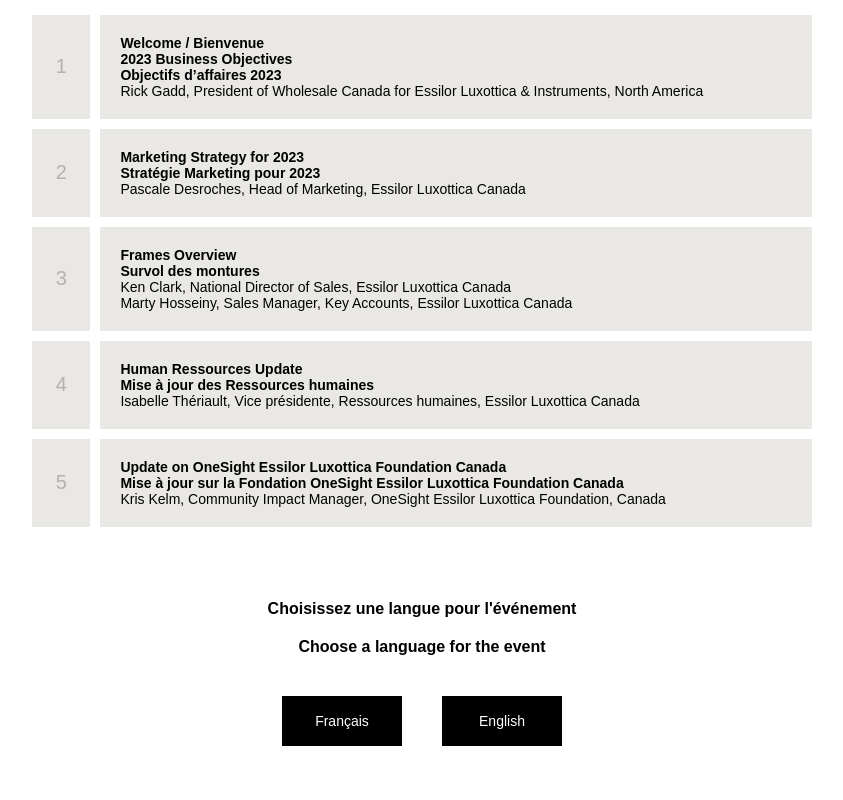
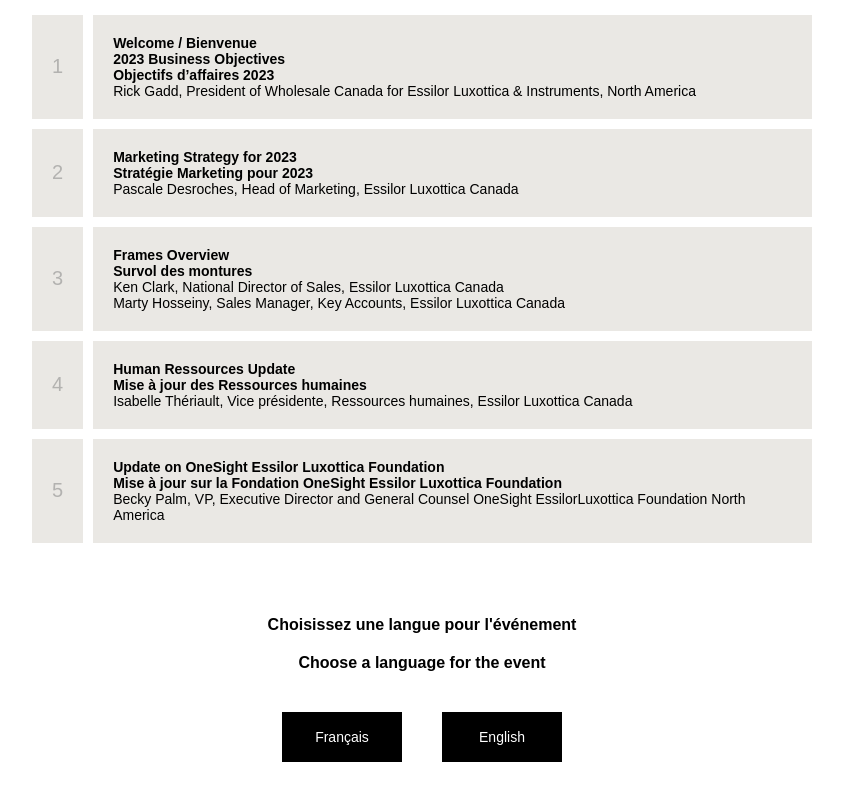
Before and after one commit to TeamOkto/box-el, a React (Create React App) app: page / in a window 1280 px wide. Shown: the part 574-1374 px from the top of the page, without its empty margins (218-1061 px from the left). Built offline with nearby package versions, Linux system fonts and the light colour scheme.

Commit message:
update 2023

```diff
--- a/src/Agenda.js
+++ b/src/Agenda.js
@@ -66,10 +66,10 @@
 								<div className="cell num">5</div>
 								<div className="cell">
 									<strong>
-										Update on OneSight Essilor Luxottica Foundation Canada <br/>
-										Mise à jour sur la Fondation OneSight Essilor Luxottica Foundation Canada
+										Update on OneSight Essilor Luxottica Foundation<br/>
+										Mise à jour sur la Fondation OneSight Essilor Luxottica Foundation
 									</strong><br/>
-									Kris Kelm, Community Impact Manager, OneSight Essilor Luxottica Foundation, Canada
+									Becky Palm, VP, Executive Director and General Counsel OneSight EssilorLuxottica Foundation North America
 								</div>
 							</div>
 						</div>
```
